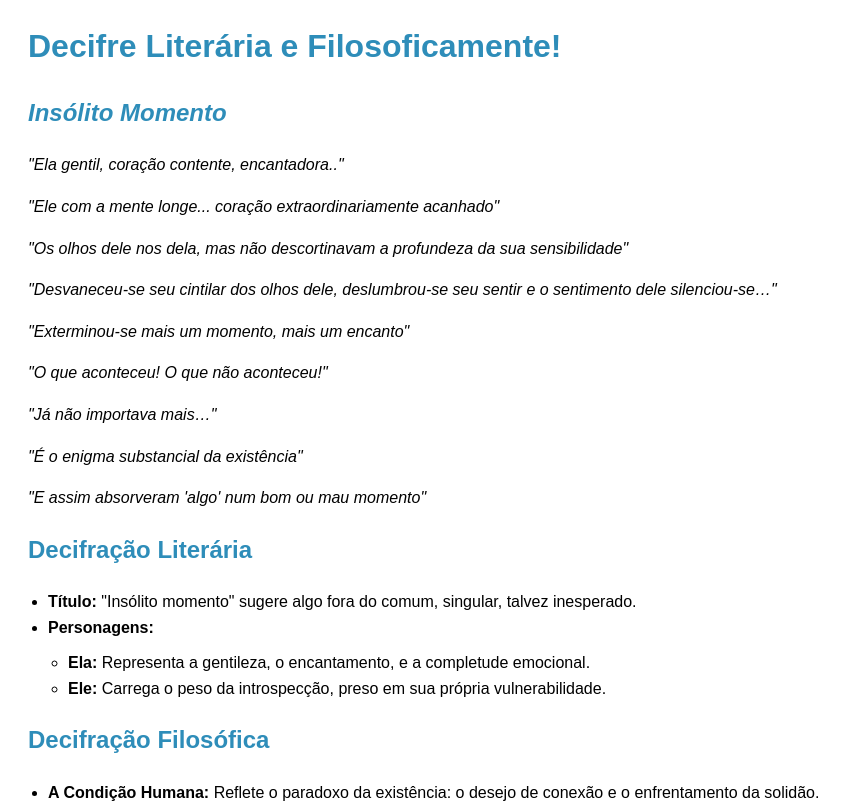
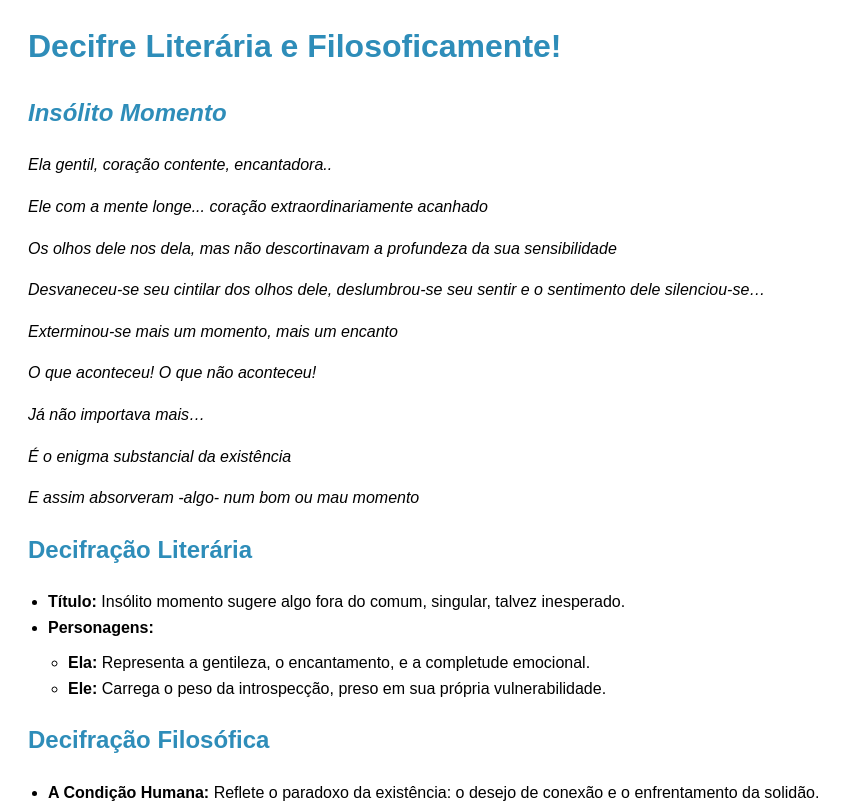
Before and after one commit to EduartePassion/clone-tabnews-1000, a Next.js app: page / in a window 1280 px wide. Shown: the top 803 px of the page, without its empty margins (0-850 px from the left). Built offline with nearby package versions, Linux system fonts and the light colour scheme.

Commit message:
fix `eslint` linting

```diff
--- a/infra/database.js
+++ b/infra/database.js
@@ -31,10 +31,12 @@ async function getNewClient() {
   return client;
 }
 
-export default {
+const database =  {
   query,
   getNewClient,
 };
+
+export default database;
 
 function getSSLValues() {
   if (process.env.POSTGRES_CA) {
--- a/pages/index.js
+++ b/pages/index.js
@@ -12,27 +12,27 @@ export default function Home() {
         <h1>Decifre Literária e Filosoficamente!</h1>
         <div className="poem">
           <h2>Insólito Momento</h2>
-          <p>"Ela gentil, coração contente, encantadora.."</p>
-          <p>"Ele com a mente longe... coração extraordinariamente acanhado"</p>
+          <p>Ela gentil, coração contente, encantadora..</p>
+          <p>Ele com a mente longe... coração extraordinariamente acanhado</p>
           <p>
-            "Os olhos dele nos dela, mas não descortinavam a profundeza da sua
-            sensibilidade"
+            Os olhos dele nos dela, mas não descortinavam a profundeza da sua
+            sensibilidade
           </p>
           <p>
-            "Desvaneceu-se seu cintilar dos olhos dele, deslumbrou-se seu sentir
-            e o sentimento dele silenciou-se…"
+            Desvaneceu-se seu cintilar dos olhos dele, deslumbrou-se seu sentir
+            e o sentimento dele silenciou-se…
           </p>
-          <p>"Exterminou-se mais um momento, mais um encanto"</p>
-          <p>"O que aconteceu! O que não aconteceu!"</p>
-          <p>"Já não importava mais…"</p>
-          <p>"É o enigma substancial da existência"</p>
-          <p>"E assim absorveram 'algo' num bom ou mau momento"</p>
+          <p>Exterminou-se mais um momento, mais um encanto</p>
+          <p>O que aconteceu! O que não aconteceu!</p>
+          <p>Já não importava mais…</p>
+          <p>É o enigma substancial da existência</p>
+          <p>E assim absorveram -algo- num bom ou mau momento</p>
         </div>
 
         <h2>Decifração Literária</h2>
         <ul>
           <li>
-            <strong>Título:</strong> "Insólito momento" sugere algo fora do
+            <strong>Título:</strong> Insólito momento sugere algo fora do
             comum, singular, talvez inesperado.
           </li>
           <li>
```
Also changed, not shown: tests/orchestrator.js (+3 -1 lines).
